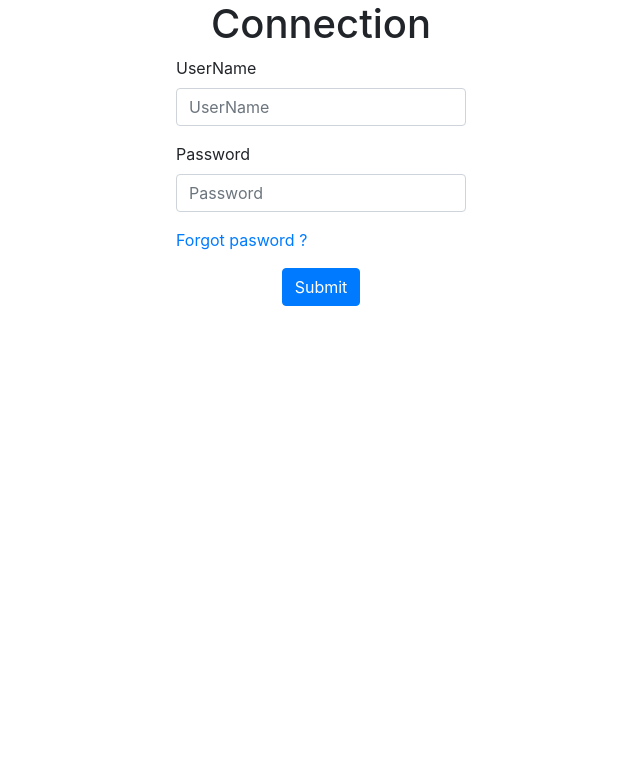
After one commit to Caesar92/UWE_WebDev_2019, a PHP site: page /view/Connexion.html in a window 1280 px wide. The commit adds this page. Shown: the top 783 px of the page, without its empty margins (319-959 px from the left). Run offline with PHP 8.4, Linux system fonts and the light colour scheme.

Commit message:
Connexion page + adding function

```diff
--- a/index.php
+++ b/index.php
@@ -18,8 +18,8 @@
 
 
 require_once('model/module.php');
-$resultWithMark = module::getModuleComponentMarkByStudent(1);
-var_dump($resultWithMark);
+// $resultWithMark = module::getMarkOfStudentByIdModule(2);
+module::modifyModuleNameByIdModule(8,"Maths");
 
 // $resultWithoutMark = module::getModuleWithoutMarkByStudent(1);
 // print_r($resultWithoutMark);
--- /dev/null
+++ b/view/Connexion.html
@@ -0,0 +1,37 @@
+<html>
+
+
+<head>
+    <title>Index</title>
+    <link rel="stylesheet" href="https://maxcdn.bootstrapcdn.com/bootstrap/4.0.0/css/bootstrap.min.css" integrity="sha384-Gn5384xqQ1aoWXA+058RXPxPg6fy4IWvTNh0E263XmFcJlSAwiGgFAW/dAiS6JXm"
+        crossorigin="anonymous">
+
+</head>
+
+<body>
+    <div class="form_Connection container col-xl-3">
+        <form>
+            <div>
+                <center>
+                    <h1>Connection</h1>
+                </center>
+            </div>
+            <div class="form-group">
+                <label for="UserName">UserName</label>
+                <input type="text" class="form-control" id="Id_UserName" placeholder="UserName" required>
+            </div>
+            <div class="form-group">
+                <label for="Password">Password</label>
+                <input type="password" class="form-control" id="Id_Password" placeholder="Password" required>
+            </div>
+            <div class="form-group">
+                <a href="forgot_password.html">Forgot pasword ?</a>
+            </div>
+            <center>
+                <button type="submit" class="btn btn-primary">Submit</button>
+            </center>
+        </form>
+    </div>
+</body>
+
+</html>
```
Also changed, not shown: model/module.php (+24 -3 lines).
